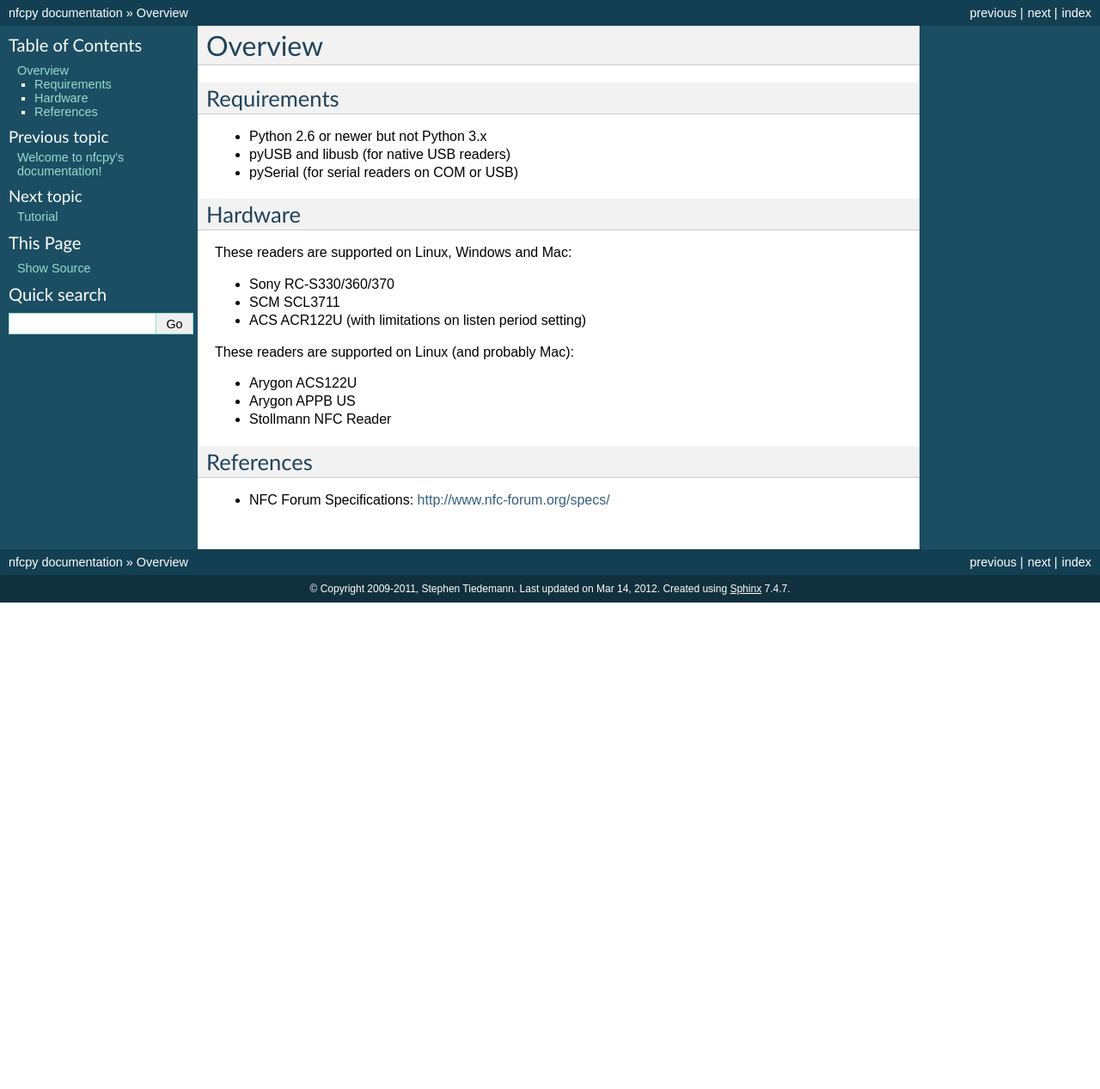
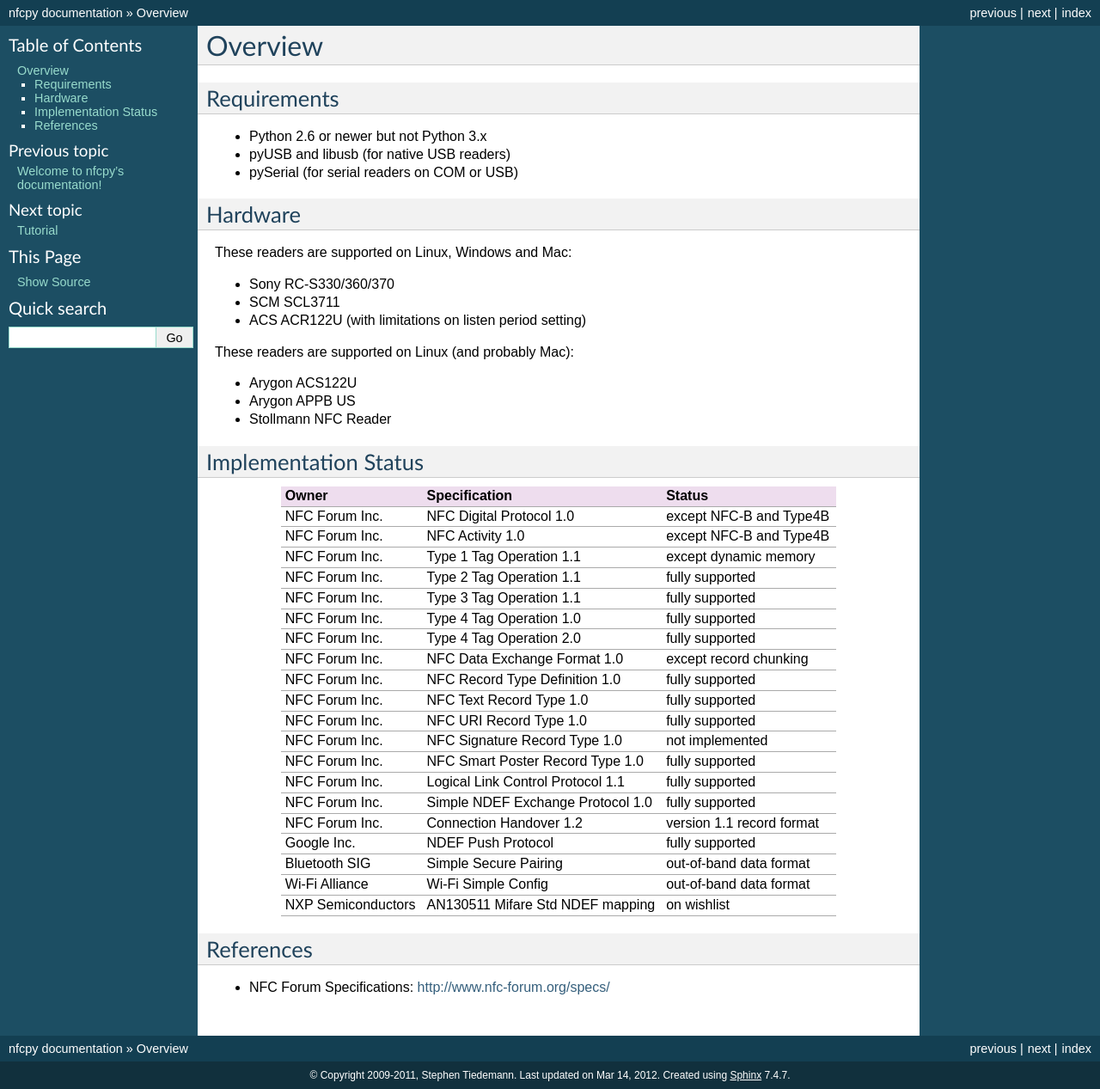
Before and after one commit to nfcpy/nfcpy, a Sphinx documentation site: the page built from docs/overview.rst, in a window 1280 px wide. Shown: the whole page at 86% size. Built offline with Sphinx 7.4.7, drawn with Linux system fonts in a browser that asks for light colours; before the commit the page ends 900 px from its top, so only the background shows below that.

Commit message:
documented implementation status

```diff
--- a/docs/overview.rst
+++ b/docs/overview.rst
@@ -21,6 +21,33 @@
 * Arygon APPB US
 * Stollmann NFC Reader
 
+Implementation Status
+---------------------
+==================  ==================================  =========================
+Owner               Specification                       Status
+==================  ==================================  =========================
+NFC Forum Inc.      NFC Digital Protocol 1.0            except NFC-B and Type4B
+NFC Forum Inc.      NFC Activity 1.0                    except NFC-B and Type4B
+NFC Forum Inc.      Type 1 Tag Operation 1.1            except dynamic memory
+NFC Forum Inc.      Type 2 Tag Operation 1.1            fully supported
+NFC Forum Inc.      Type 3 Tag Operation 1.1            fully supported
+NFC Forum Inc.      Type 4 Tag Operation 1.0            fully supported
+NFC Forum Inc.      Type 4 Tag Operation 2.0            fully supported
+NFC Forum Inc.      NFC Data Exchange Format 1.0        except record chunking
+NFC Forum Inc.      NFC Record Type Definition 1.0      fully supported
+NFC Forum Inc.      NFC Text Record Type 1.0            fully supported
+NFC Forum Inc.      NFC URI Record Type 1.0             fully supported
+NFC Forum Inc.      NFC Signature Record Type 1.0       not implemented
+NFC Forum Inc.      NFC Smart Poster Record Type 1.0    fully supported
+NFC Forum Inc.      Logical Link Control Protocol 1.1   fully supported
+NFC Forum Inc.      Simple NDEF Exchange Protocol 1.0   fully supported
+NFC Forum Inc.      Connection Handover 1.2             version 1.1 record format
+Google Inc.         NDEF Push Protocol                  fully supported
+Bluetooth SIG       Simple Secure Pairing               out-of-band data format
+Wi-Fi Alliance      Wi-Fi Simple Config                 out-of-band data format
+NXP Semiconductors  AN130511 Mifare Std NDEF mapping    on wishlist
+==================  ==================================  =========================
+
 References
 ----------
 * NFC Forum Specifications: http://www.nfc-forum.org/specs/
```
